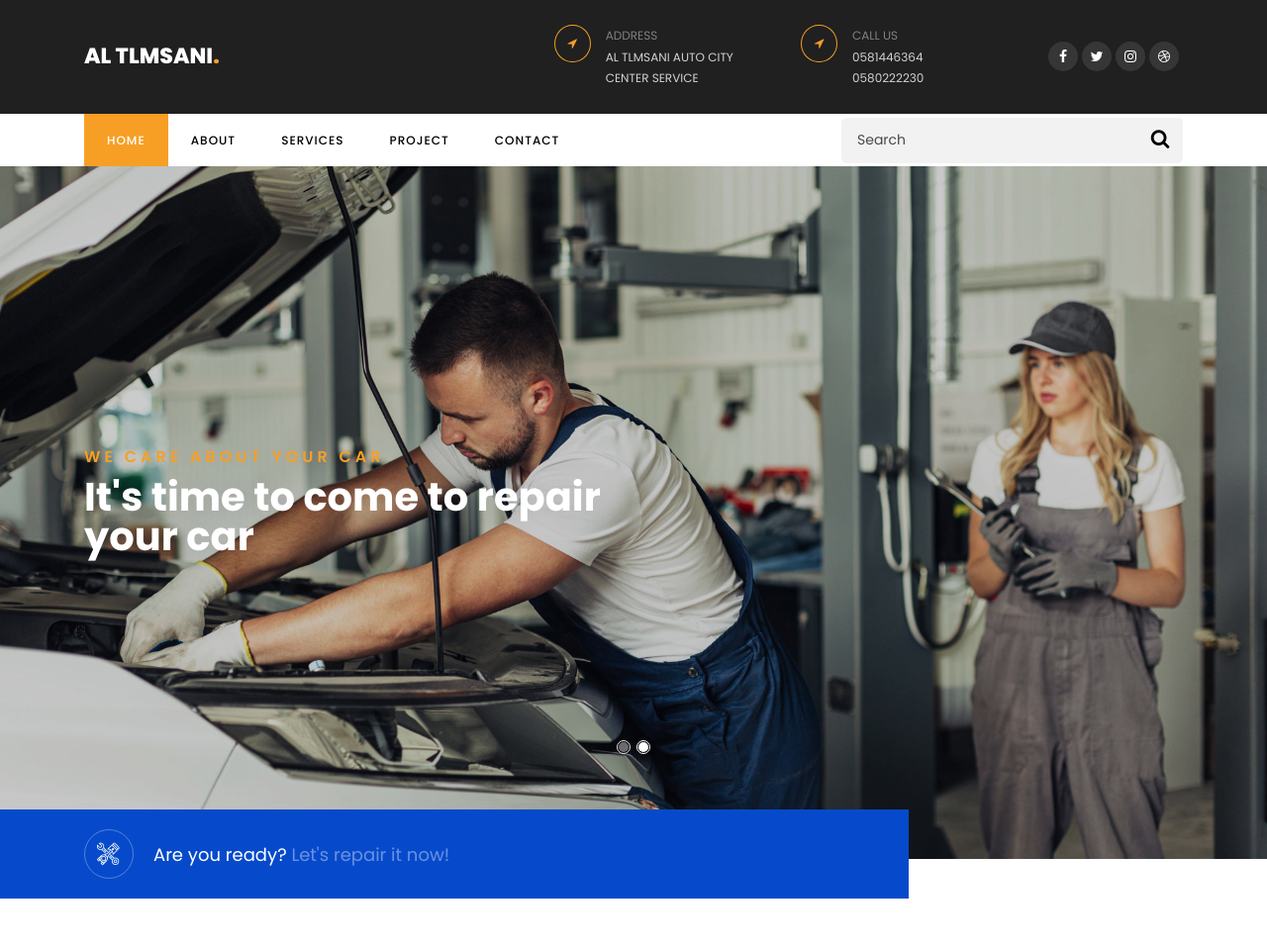
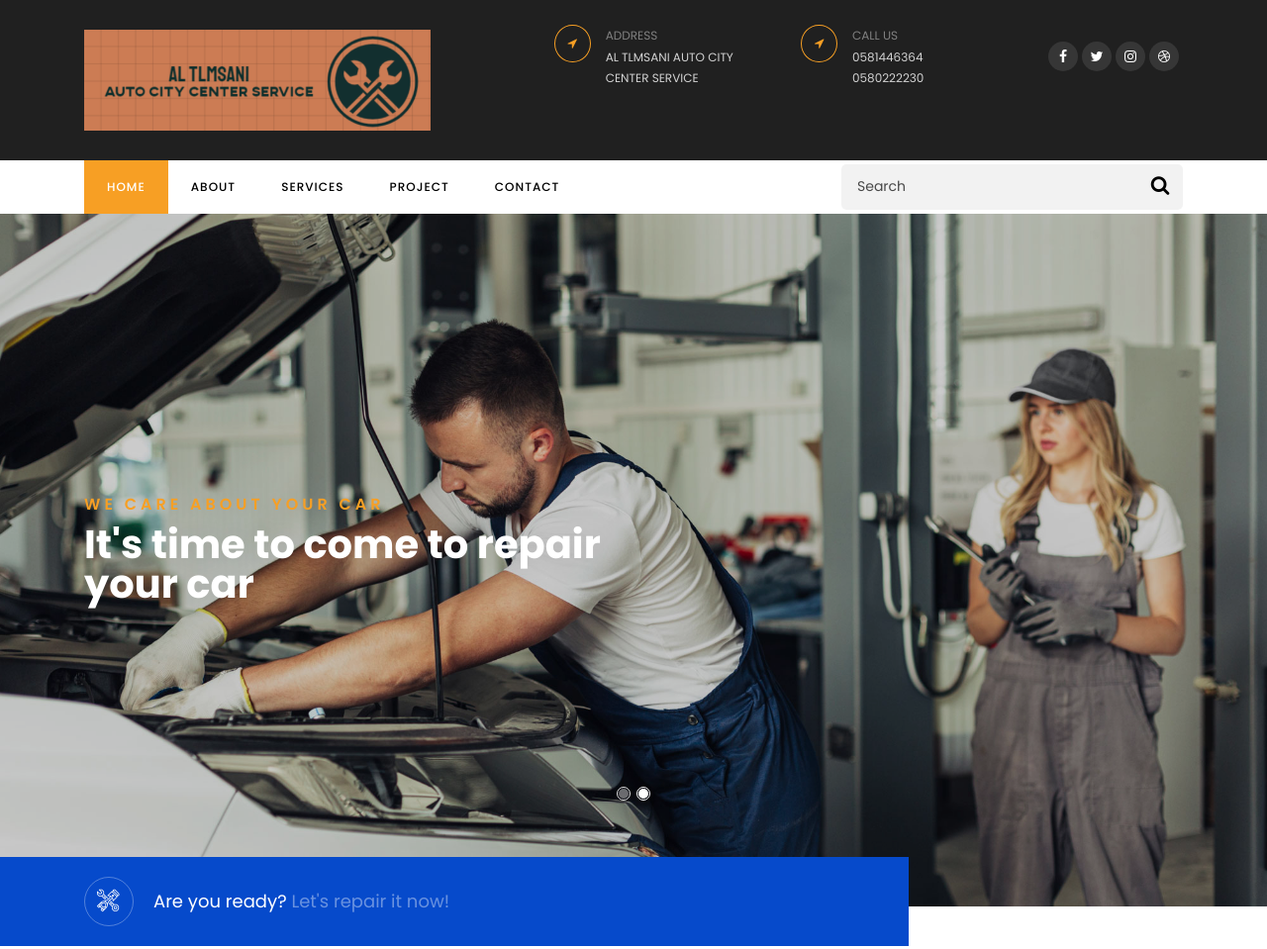
Before and after one commit to samreen75/Gulf-Project, a website: page index.html in a window 1280 px wide. Shown: the top 959 px of the page at 99% size. Drawn offline with Linux system fonts and the light colour scheme; some packages are replaced by stand-ins of ours; no server answers; files whose address does not match are found by name.

Commit message:
logo change

```diff
--- a/index.html
+++ b/index.html
@@ -31,8 +31,10 @@
 	    <div class="container">
 				<div class="row justify-content-between">
 					<div class="col-md-3 d-flex align-items-center">
-						<a class="navbar-brand" href="index.html">AL TLMSANI<span>.</span></a>
+						<!-- <a class="navbar-brand" href="index.html">AL TLMSANI<span>.</span></a> -->
 						<!-- <a class="navbar-brand" href="index.html">AL TLMSANI</a> -->
+						<img class="navbar-brand" style="width: 350px;" src="images\mainlogo1.png" />
+						<!-- <link rel="icon" href="images\mainlogo1.png" type="image/48px"> -->
 					</div>
 					<div class="col-md-7">
 						<div class="row">
```
Also changed, not shown: images/mainlogo1.png (added).
